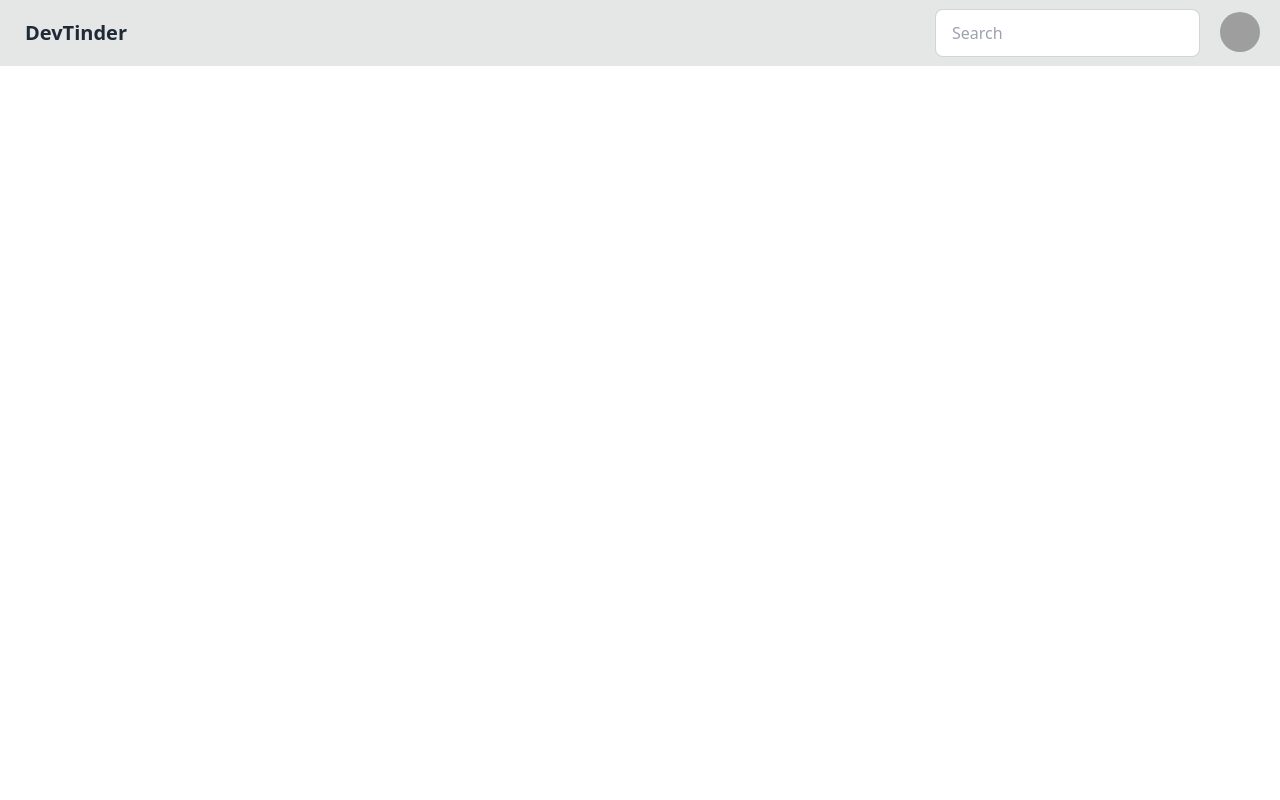
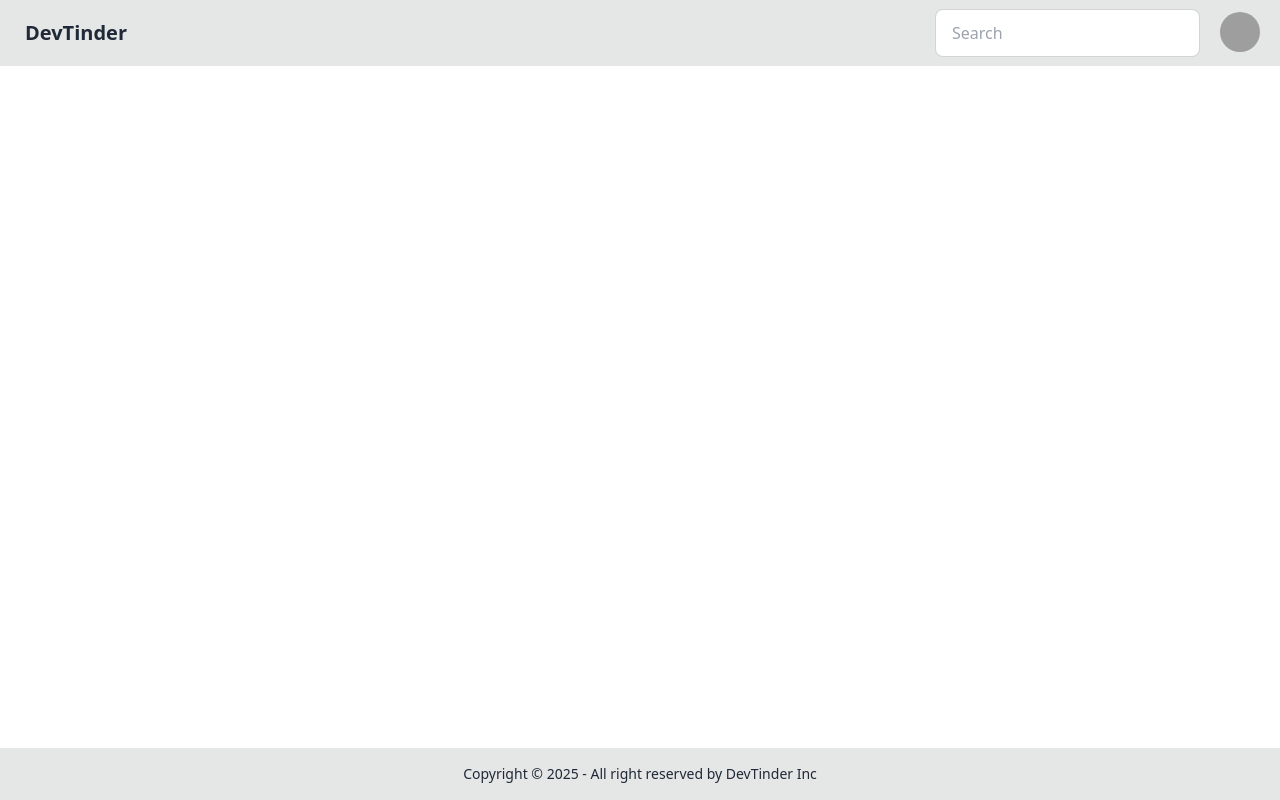
Before and after one commit to dpok360/devTinder-fe, a React (Vite) app: page / in a window 1280 px wide. Built offline with nearby package versions, Linux system fonts and the light colour scheme; grey boxes are pictures that could not be loaded.

Commit message:
create footer

```diff
--- a/src/components/Body.jsx
+++ b/src/components/Body.jsx
@@ -1,11 +1,13 @@
 import { Outlet } from 'react-router-dom';
 import NavBar from './NavBar';
+import Footer from './Footer';
 
 const Body = () => {
   return (
     <div>
       <NavBar />
       <Outlet />
+      <Footer />
     </div>
   );
 };
--- /dev/null
+++ b/src/components/Footer.jsx
@@ -0,0 +1,14 @@
+const Footer = () => {
+  return (
+    <footer className="footer footer-center bg-base-300 text-base-content p-4 fixed bottom-0">
+      <aside>
+        <p>
+          Copyright © {new Date().getFullYear()} - All right reserved by
+          DevTinder Inc
+        </p>
+      </aside>
+    </footer>
+  );
+};
+
+export default Footer;
```
